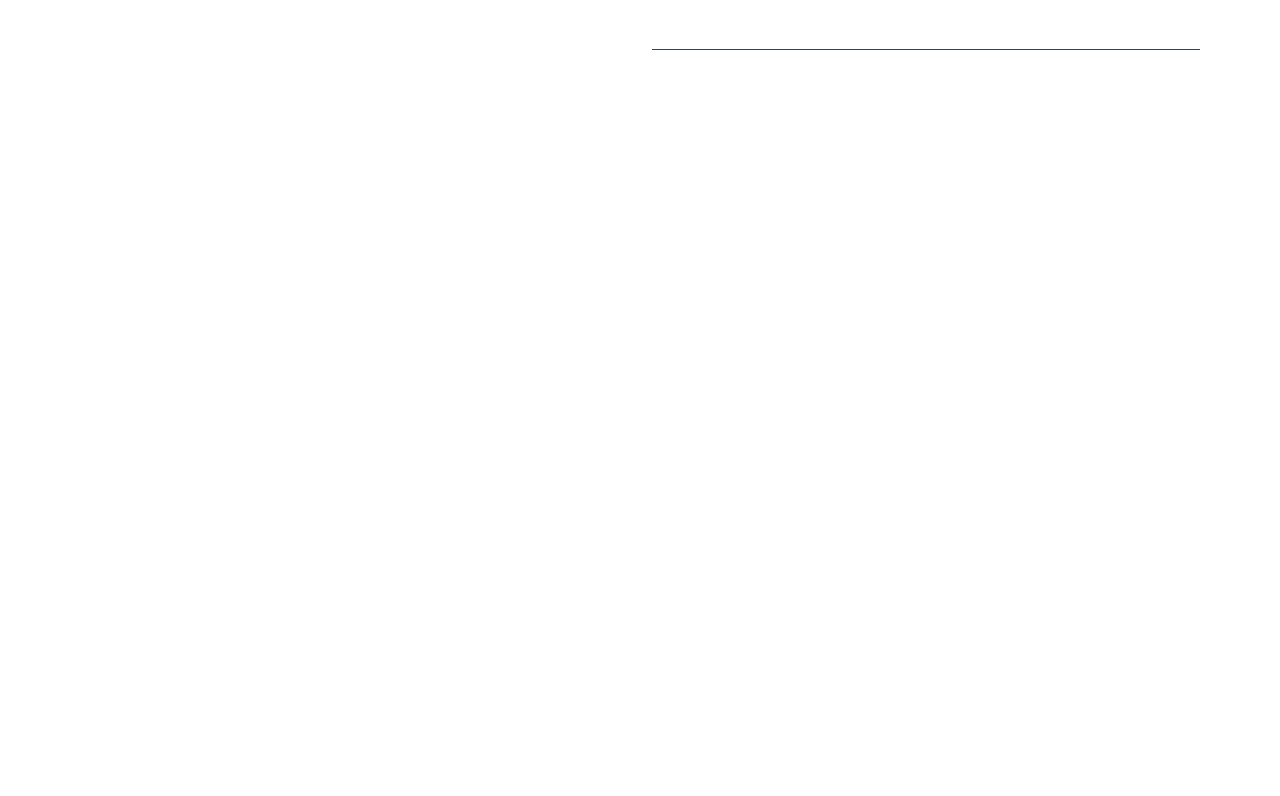
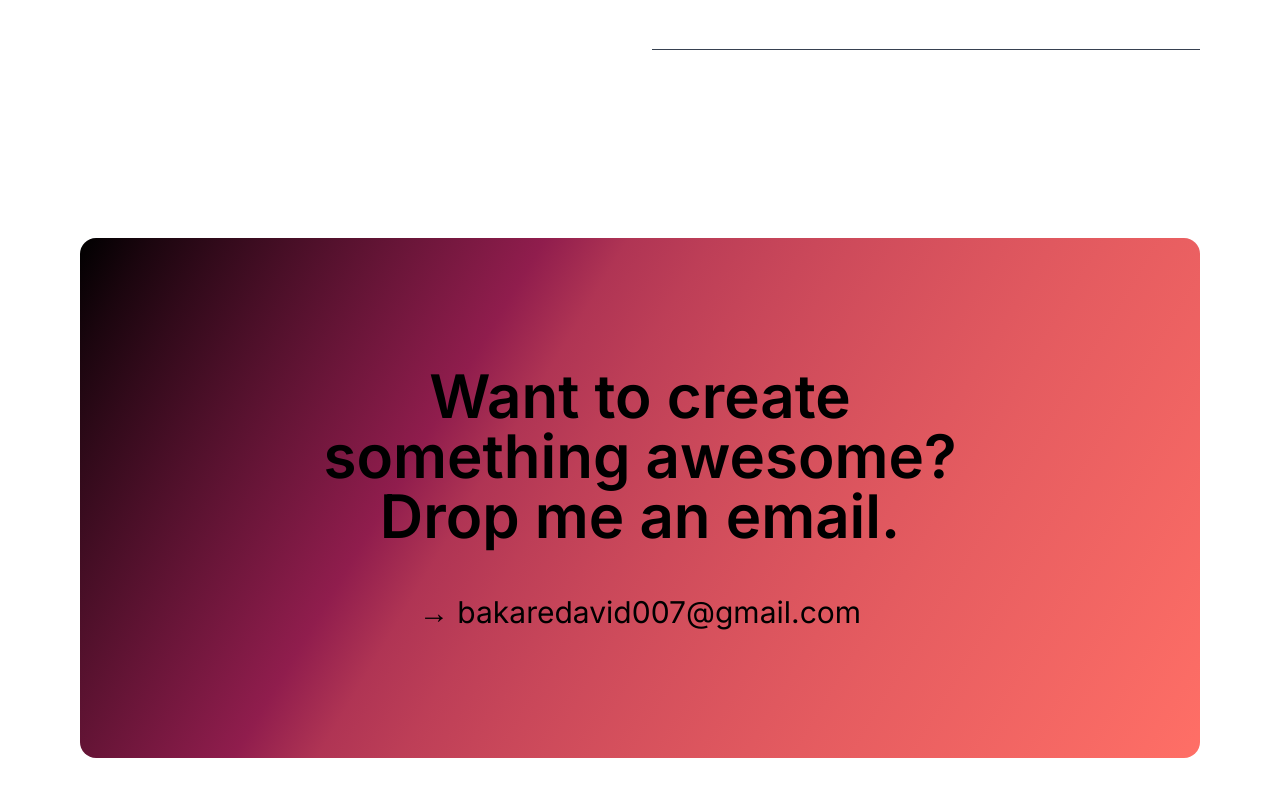
Before and after one commit to 3akare/portfolio, a Next.js app: page / in a window 1280 px wide. Shown: the part 4058-4854 px from the top of the page. Before the commit the page ends 4236 px from the top, so only its background shows below. Built offline with nearby package versions, Linux system fonts and the light colour scheme.

Commit message:
feat: added Banner

```diff
--- /dev/null
+++ b/src/app/components/Banner.tsx
@@ -0,0 +1,37 @@
+import Link from "next/link";
+
+export default function Banner() {
+    return (
+        <>
+            {/* Desktop Section */}
+            <section className="container mx-auto max-w-[90rem] py-[60px] px-[40px] md:px-[64px] lg:px-[80px] md:block hidden">
+                <div className="flex flex-col items-center justify-center gap-12 px-[80px] py-[128px] bg-[linear-gradient(121deg,#000000,15%,#901d4d,50%,#ff6f66)] rounded-2xl">
+                    <h2 className="max-w-[700px] text-5xl lg:text-6xl text-center font-semibold">
+                        Want to create something awesome? Drop me an email.
+                    </h2>
+                    <Link
+                        href="mailto:bakaredavid007@gmail.com"
+                        className="text-2xl lg:text-3xl text-center"
+                    >
+                        → bakaredavid007@gmail.com
+                    </Link>
+                </div>
+            </section>
+
+            {/* Mobile Section */}
+            <section className="py-[60px] block md:hidden">
+                <div className="flex flex-col items-center justify-center gap-12 px-[40px] py-[60px] text-center bg-[linear-gradient(121deg,#000000,15%,#901d4d,50%,#ff6f66)]">
+                    <h2 className="max-w-[700px] text-4xl font-semibold">
+                        Want to create something <br /> awesome? Drop me an email.
+                    </h2>
+                    <Link
+                        href="mailto:bakaredavid007@gmail.com"
+                        className="text-lg sm:text-xl mf:text-2xl text-center font-medium"
+                    >
+                        → bakaredavid007@gmail.com
+                    </Link>
+                </div>
+            </section>
+        </>
+    );
+}
--- a/src/app/page.tsx
+++ b/src/app/page.tsx
@@ -2,6 +2,7 @@ import HeroSection from "@/app/components/HeroSection";
 import Projects from "@/app/components/Projects";
 import Experience from "@/app/components/Experience";
 import About from "@/app/components/About";
+import Banner from "@/app/components/Banner";
 
 export default function Home() {
   return (
@@ -10,6 +11,7 @@ export default function Home() {
         <Projects/>
         <About/>
         <Experience/>
+        <Banner/>
     </>
   );
 }
```
